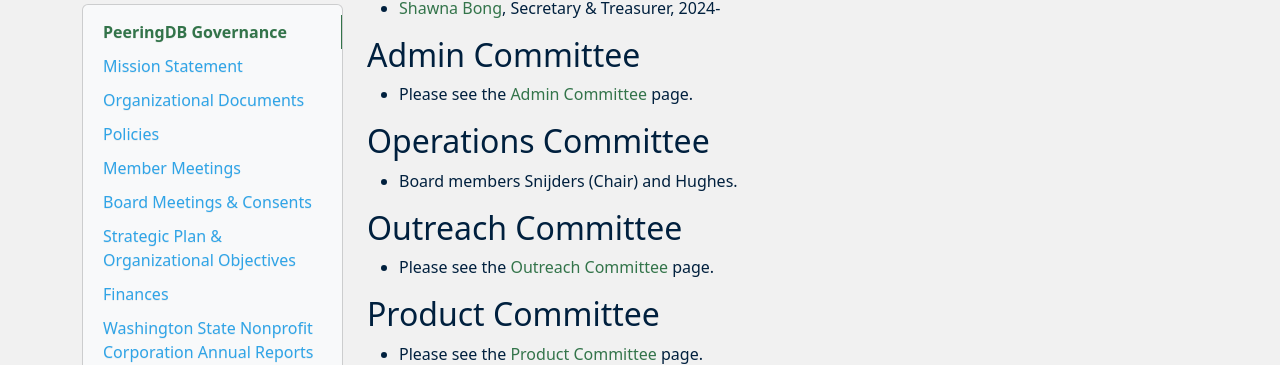
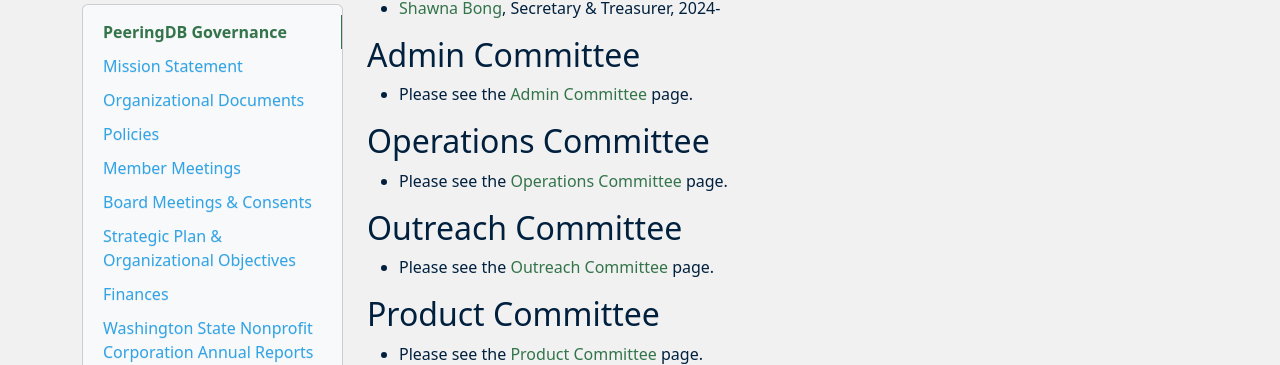
Before and after one commit to peeringdb/docs, an MkDocs documentation site: the page built from docs/gov.md, in a window 1280 px wide and 900 px high, scrolled down 2119 px. Shown: the part 129-494 px from the top of the window. Built offline with MkDocs 1.6.1, drawn with Linux system fonts in a browser that asks for light colours; nearby versions of some CDN libraries.

Commit message:
add ops committee page (#408)

```diff
--- a/docs/gov.md
+++ b/docs/gov.md
@@ -94,7 +94,7 @@
 
 ## Operations Committee
 
-- Board members Snijders (Chair) and Hughes.
+- Please see the [Operations Committee](/committee/operations/) page.
 
 ## Outreach Committee
 
```
Also changed, not shown: docs/committee/operations/index.md (added, +1 -0 lines).
